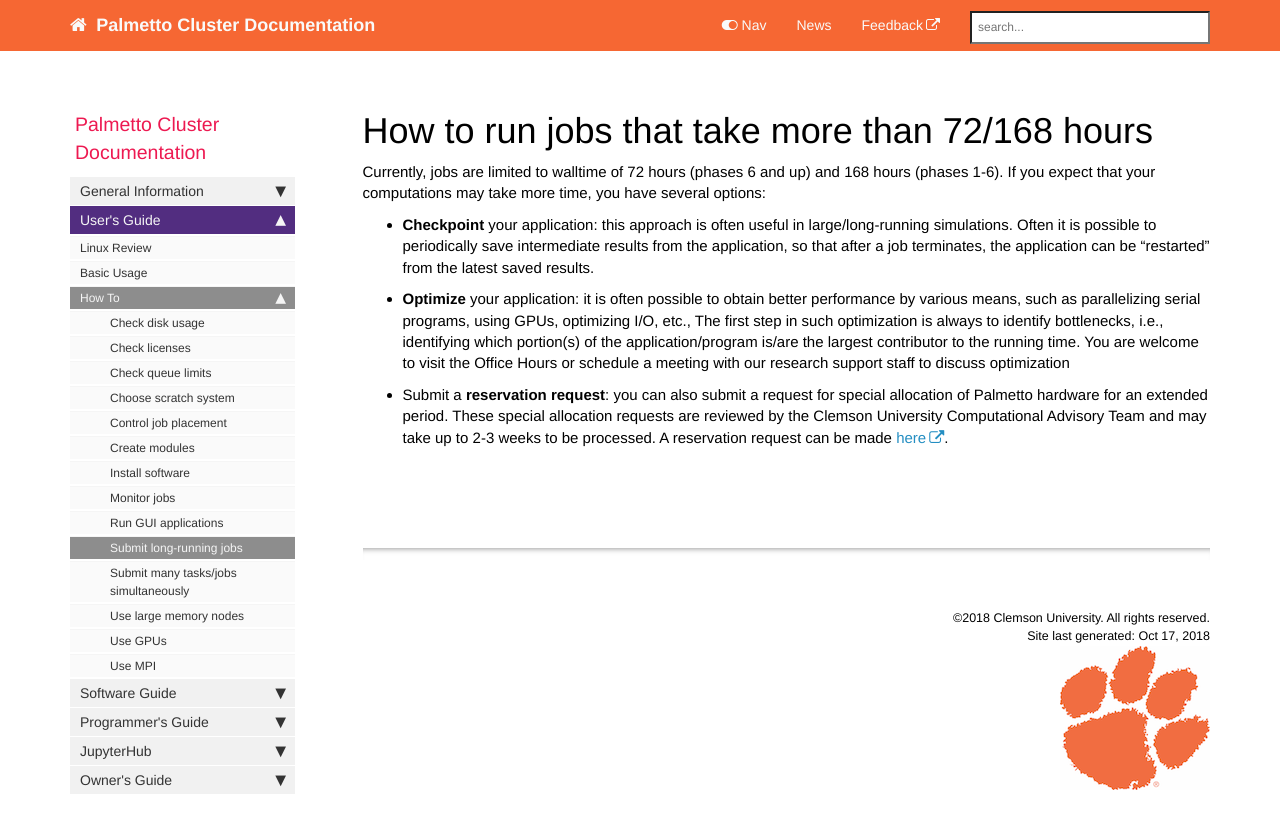
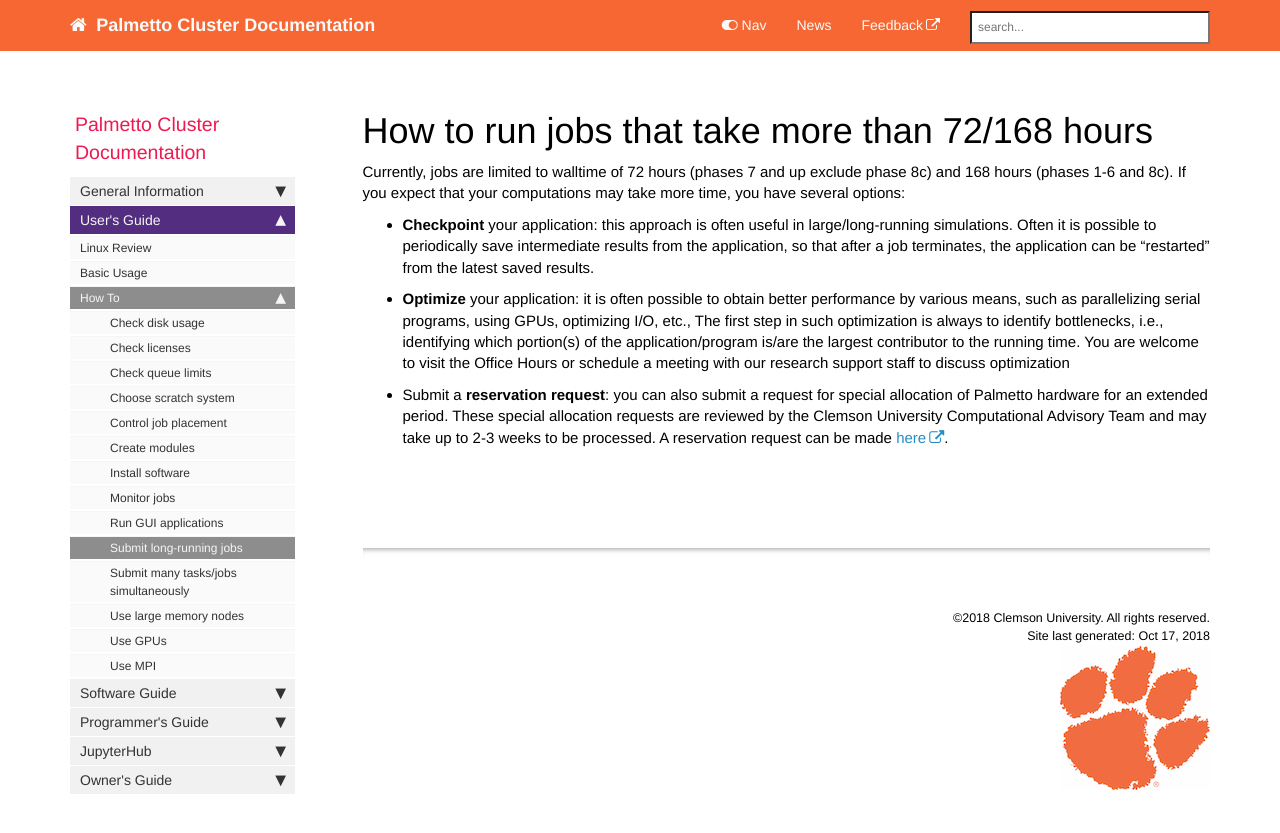
Before and after one commit to clemsonciti/palmetto-documentation, a Jekyll site: the page built from pages/documentation/howtos/userguide_howto_run_long_jobs.md, in a window 1280 px wide. Shown: the top 833 px of the page. Built offline with Jekyll 4.4.1, drawn with Linux system fonts in a browser that asks for light colours; nearby versions of some CDN libraries; comment, search, counter and statistics services are not loaded.

Commit message:
Update userguide_howto_run_long_jobs.md

```diff
--- a/pages/documentation/howtos/userguide_howto_run_long_jobs.md
+++ b/pages/documentation/howtos/userguide_howto_run_long_jobs.md
@@ -6,8 +6,8 @@
 ---
 
 Currently,
-jobs are limited to walltime of 72 hours (phases 6 and up)
-and 168 hours (phases 1-6).
+jobs are limited to walltime of 72 hours (phases 7 and up exclude phase 8c)
+and 168 hours (phases 1-6 and 8c).
 If you expect that your computations may take
 more time, you have several options:
 
```
